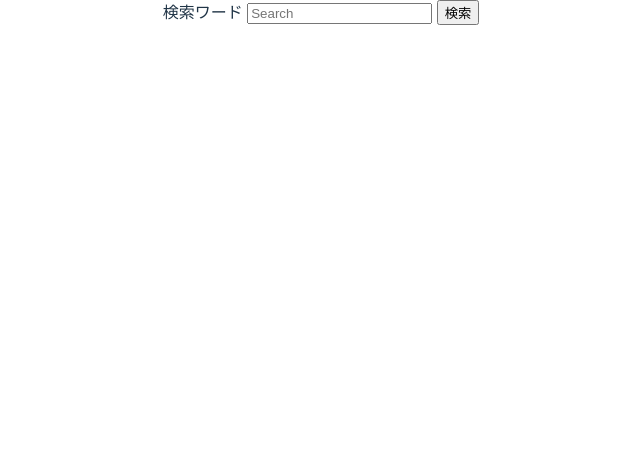
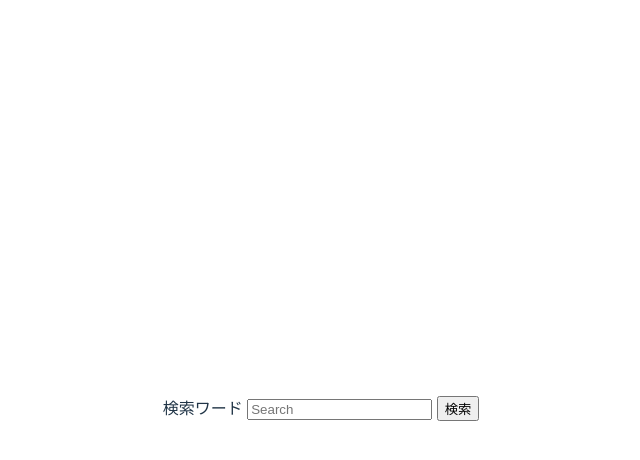
Before and after one commit to hirokiwa/topaz-search, a website built with Vite: page index.html in a window 1280 px wide. Shown: the whole page, without its empty margins (319-959 px from the left). Built offline with nearby package versions, Linux system fonts and the light colour scheme.

Commit message:
Place content center

```diff
--- a/src/style.css
+++ b/src/style.css
@@ -23,9 +23,9 @@ a:hover {
 }
 
 body {
-  margin: 0;
-  place-items: center;
-  min-width: 320px;
+  display: flex;
+  align-items: center;
+  justify-content: center;
   min-height: 100vh;
 }
 
```
